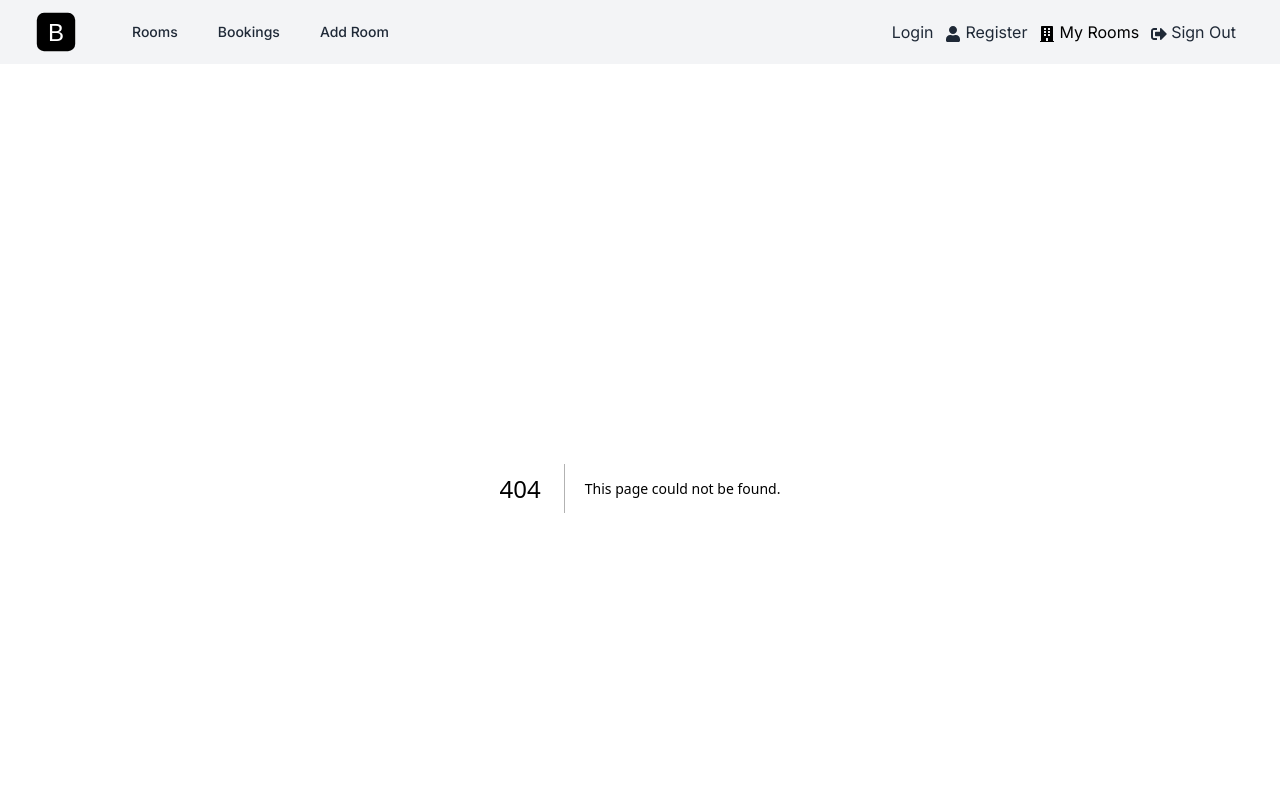
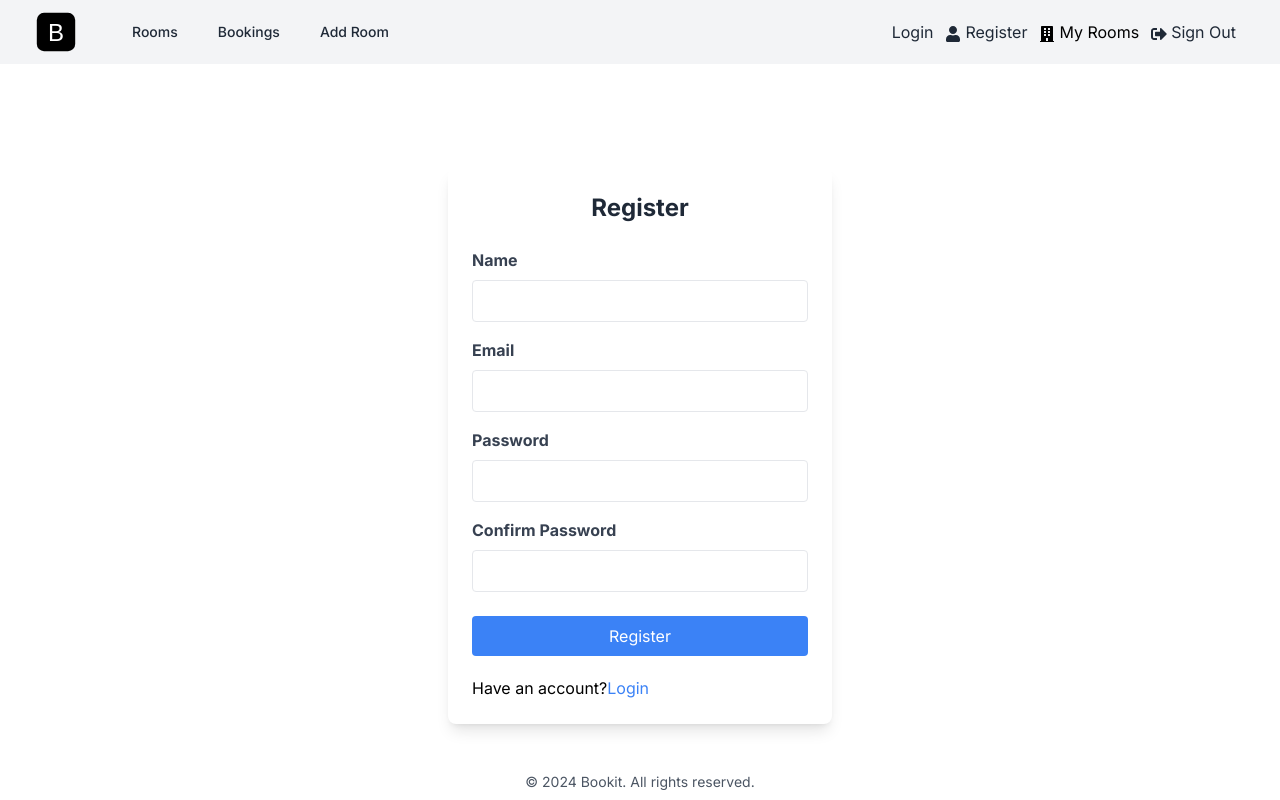
Before and after one commit to emitsianis/bookit, a Next.js app: page /register in a window 1280 px wide. Before the commit this address had no page. Shown: the top 800 px of the page. Built offline with nearby package versions, Linux system fonts and the light colour scheme.

Commit message:
Add: Login and middleware

```diff
--- /dev/null
+++ b/app/actions/createSession.js
@@ -0,0 +1,39 @@
+'use server';
+
+import { createAdminClient } from '@/config/appwrite';
+import { cookies } from 'next/headers';
+
+async function createSession(prevState, formData) {
+  const email = formData.get('email');
+  const password = formData.get('password');
+
+  if (!email || !password) {
+    return {
+      error: 'Email and password are required',
+    };
+  }
+
+  const { account } = await createAdminClient();
+
+  try {
+    const session = await account.createEmailPasswordSession(email, password);
+
+    cookies().set('appwrite-session', session.secret, {
+      httpOnly: true,
+      secure: true,
+      sameSite: 'strict',
+      expires: new Date(session.expire),
+      path: '/',
+    });
+
+    return {
+      success: true,
+    };
+  } catch (error) {
+    console.log('Error creating session', error);
+
+    return { error: 'Invalid email or password' };
+  }
+}
+
+export default createSession;
--- /dev/null
+++ b/app/bookings/page.jsx
@@ -0,0 +1,9 @@
+const BookingsPage = () => {
+  return (
+    <div>
+      Bookings
+    </div>
+  );
+};
+
+export default BookingsPage;
--- a/app/components/Header.jsx
+++ b/app/components/Header.jsx
@@ -21,13 +21,13 @@ const Header = () => {
                   Rooms
                 </Link>
                 <Link
-                  href="/bookings.html"
+                  href="/bookings"
                   className="rounded-md px-3 py-2 text-sm font-medium text-gray-800 hover:bg-gray-700 hover:text-white"
                 >
                   Bookings
                 </Link>
                 <Link
-                  href="/add-room.html"
+                  href="/rooms/add"
                   className="rounded-md px-3 py-2 text-sm font-medium text-gray-800 hover:bg-gray-700 hover:text-white"
                 >
                   Add Room
@@ -38,24 +38,24 @@ const Header = () => {
           <div className="ml-auto">
             <div className="ml-4 flex items-center md:ml-6">
               <Link
-                href="login.html"
+                href="/login"
                 className="mr-3 text-gray-800 hover:text-gray-600"
               >
                 <i className="fa fa-sign-in"></i> Login
               </Link>
               <Link
-                href="register.html"
+                href="/register"
                 className="mr-3 text-gray-800 hover:text-gray-600"
               >
                 <FaUser className="inline mr-1" />
                 Register
               </Link>
-              <Link href="my-rooms.html">
+              <Link href="rooms/my">
                 <FaBuilding className="inline mr-1" />
                 My Rooms
               </Link>
               <Link
-                href="login.html"
+                href="/"
                 className="mx-3 text-gray-800 hover:text-gray-600"
               >
                 <FaSignOutAlt className="inline mr-1" />
@@ -75,13 +75,13 @@ const Header = () => {
             Rooms
           </Link>
           <Link
-            href="/bookings.html"
+            href="/bookings"
             className="block rounded-md px-3 py-2 text-base font-medium text-gray-800 hover:bg-gray-700 hover:text-white"
           >
             Bookings
           </Link>
           <Link
-            href="/add-room.html"
+            href="/rooms/add"
             className="block rounded-md px-3 py-2 text-base font-medium text-gray-800 hover:bg-gray-700 hover:text-white"
           >
             Add Room
--- a/app/layout.jsx
+++ b/app/layout.jsx
@@ -2,6 +2,8 @@ import { Inter } from "next/font/google";
 import "../assets/styles/globals.css";
 import Header from '@/app/components/Header';
 import Footer from '@/app/components/Footer';
+import 'react-toastify/dist/ReactToastify.css';
+import { ToastContainer } from 'react-toastify';
 
 const inter = Inter({
   subsets: ["latin"],
@@ -22,6 +24,7 @@ export default function RootLayout({ children }) {
       {children}
     </main>
     <Footer />
+    <ToastContainer />
     </body>
     </html>
   );
--- /dev/null
+++ b/app/login/page.jsx
@@ -0,0 +1,75 @@
+'use client';
+
+import React, { useEffect } from 'react';
+import Link from 'next/link';
+import createSession from '@/app/actions/createSession';
+import { toast } from 'react-toastify';
+import { useRouter } from 'next/navigation';
+
+const LoginPage = () => {
+  const [state, formAction] = React.useActionState(createSession, {});
+  const router = useRouter();
+
+  useEffect(() => {
+    if (state?.error) {
+      toast(state.error, { type: 'error' });
+    } else if (state?.success) {
+      toast('Login successful!', { type: 'success' });
+      router.push('/');
+    }
+  }, [state]);
+
+  return (
+    <div className="flex items-center justify-center">
+      <div className="bg-white shadow-lg rounded-lg p-6 w-full max-w-sm mt-20">
+        <form action={formAction}>
+          <h2 className="text-2xl font-bold text-center text-gray-800 mb-6">
+            Login
+          </h2>
+
+          <div className="mb-4">
+            <label htmlFor="email" className="block text-gray-700 font-bold mb-2"
+            >Email</label
+            >
+            <input
+              type="email"
+              id="email"
+              name="email"
+              className="border rounded w-full py-2 px-3"
+              required
+            />
+          </div>
+
+          <div className="mb-6">
+            <label htmlFor="password" className="block text-gray-700 font-bold mb-2"
+            >Password</label
+            >
+            <input
+              type="password"
+              id="password"
+              name="password"
+              className="border rounded w-full py-2 px-3"
+              required
+            />
+          </div>
+
+          <div className="flex flex-col gap-5">
+            <button
+              type="submit"
+              className="bg-blue-500 text-white px-4 py-2 rounded hover:bg-blue-700"
+            >
+              Login
+            </button>
+
+            <p>
+              No account?
+              <Link href="/register" className="text-blue-500">Register</Link>
+            </p>
+          </div>
+        </form>
+      </div>
+    </div>
+  );
+};
+
+export default LoginPage;
--- a/app/page.jsx
+++ b/app/page.jsx
@@ -4,8 +4,6 @@ import getAllRooms from '@/app/actions/getAllRooms';
 
 export default async function Home() {
   const rooms = await getAllRooms();
-
-  console.log(rooms);
 
   return (
     <>
--- /dev/null
+++ b/app/register/page.jsx
@@ -0,0 +1,85 @@
+import Link from 'next/link';
+
+const RegisterPage = () => {
+  return (
+    <div className="flex items-center justify-center">
+      <div className="bg-white shadow-lg rounded-lg p-6 w-full max-w-sm mt-20">
+        <form>
+          <h2 className="text-2xl font-bold text-center text-gray-800 mb-6">
+            Register
+          </h2>
+
+          <div className="mb-4">
+            <label htmlFor="name" className="block text-gray-700 font-bold mb-2"
+            >Name</label
+            >
+            <input
+              type="text"
+              id="name"
+              name="name"
+              className="border rounded w-full py-2 px-3"
+              required
+            />
+          </div>
+
+          <div className="mb-4">
+            <label htmlFor="email" className="block text-gray-700 font-bold mb-2"
+            >Email</label
+            >
+            <input
+              type="email"
+              id="email"
+              name="email"
+              className="border rounded w-full py-2 px-3"
+              required
+            />
+          </div>
+
+          <div className="mb-4">
+            <label htmlFor="password" className="block text-gray-700 font-bold mb-2"
+            >Password</label
+            >
+            <input
+              type="password"
+              id="password"
+              name="password"
+              className="border rounded w-full py-2 px-3"
+              required
+            />
+          </div>
+
+          <div className="mb-6">
+            <label
+              htmlFor="confirm-password"
+              className="block text-gray-700 font-bold mb-2"
+            >Confirm Password</label
+            >
+            <input
+              type="password"
+              id="confirm-password"
+              name="confirm-password"
+              className="border rounded w-full py-2 px-3"
+              required
+            />
+          </div>
+
+          <div className="flex flex-col gap-5">
+            <button
+              type="submit"
+              className="bg-blue-500 text-white px-4 py-2 rounded hover:bg-blue-700"
+            >
+              Register
+            </button>
+
+            <p>
+              Have an account?
+              <Link href="/login" className="text-blue-500">Login</Link>
+            </p>
+          </div>
+        </form>
+      </div>
+    </div>
+  );
+};
+
+export default RegisterPage;
```
Also changed, not shown: middleware.js (added, +15 -0 lines), package.json (+6 -2 lines), tsconfig.json (added, +35 -0 lines), 1 other file (tests, documents, lock files or other folders).
